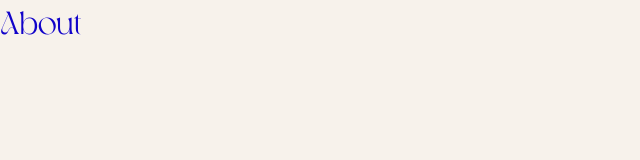
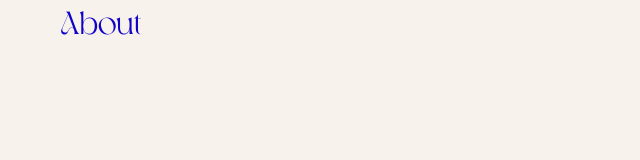
Before and after one commit to lisamarieandersson/showcase-pro, a React (Vite) app: page /about in a window 1280 px wide. Shown: the top 160 px of the page, without its empty margins (0-640 px from the left). Built offline with nearby package versions, Linux system fonts and the light colour scheme.

Commit message:
add classname and start of css file

```diff
--- a/src/pages/about-page/AboutPage.scss
+++ b/src/pages/about-page/AboutPage.scss
@@ -0,0 +1,9 @@
+@import '../../styles/index.scss';
+@import '../../styles/mixins/content-width.scss';
+@import '../../styles/mixins/grid.scss';
+
+.about-page {
+  @include content-width;
+  @include grid;
+  min-height: 100vh;
+}
--- a/src/pages/about-page/AboutPage.tsx
+++ b/src/pages/about-page/AboutPage.tsx
@@ -1,8 +1,9 @@
 // AboutPage.tsx
+import './AboutPage.scss';
 
 function AboutPage() {
   return (
-    <div>
+    <div className="about-page">
       <h1>About</h1>
     </div>
   );
```
